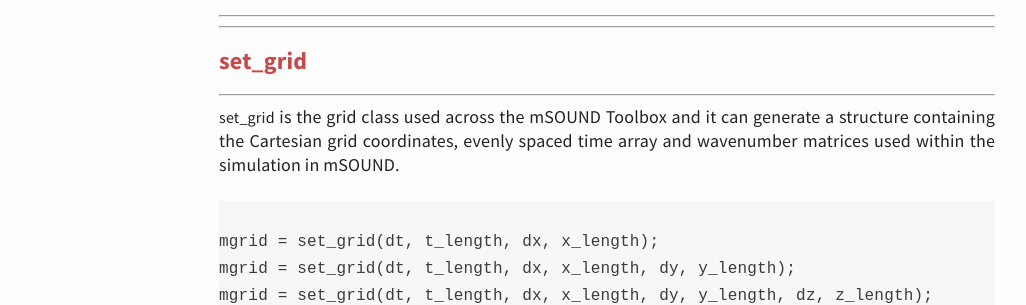
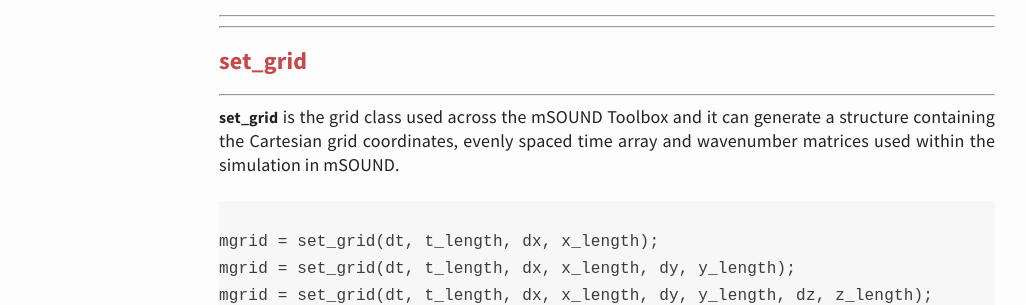
Before and after one commit to m-SOUND/mSOUND, a Jekyll site: the page built from function.html, in a window 1280 px wide. Shown: the part 305-610 px from the top of the page, without its empty margins (33-1059 px from the left). Built offline with Jekyll 4.4.1, drawn with Linux system fonts in a browser that asks for light colours.

Commit message:
Update function.html

```diff
--- a/function.html
+++ b/function.html
@@ -11,7 +11,8 @@
 <h3 style="color: #c64949;"> set_grid </h3>
 <hr>
 <p>
-<span style="color: lighten($text-color, 10%);font-size: 16px;">set_grid</span> is the grid class used across the mSOUND Toolbox and it can generate a structure containing the Cartesian grid coordinates,
+<span style="color: lighten($text-color, 10%);font-size: 16px; font-weight: bold;">set_grid</span>
+ is the grid class used across the mSOUND Toolbox and it can generate a structure containing the Cartesian grid coordinates,
 evenly spaced time array and wavenumber matrices used within the simulation in mSOUND.
 
 <pre> <code>
```
